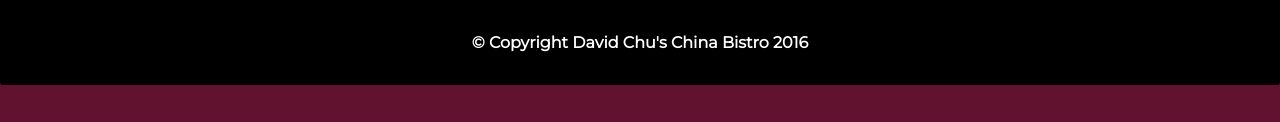
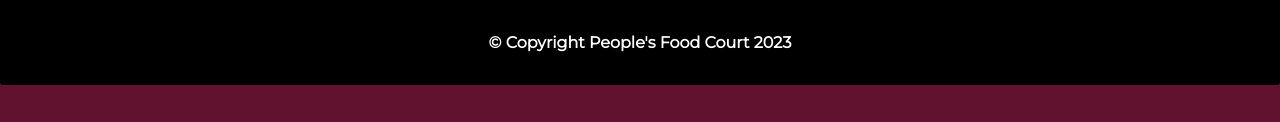
Before and after one commit to PranabKumarSahoo/peoples-food-court, a plain HTML site: page index.html in a window 1280 px wide. Shown: the part 484-606 px from the top of the page. Drawn offline with Linux system fonts and the light colour scheme; no server answers.

Commit message:
Update index.html

```diff
--- a/index.html
+++ b/index.html
@@ -102,7 +102,7 @@
           <p>"Amazing food! Great service! Couldn't ask for more! I'll be back again and again!"</p>
         </section>
       </div>
-      <div class="text-center">&copy; Copyright David Chu's China Bistro 2016</div>
+      <div class="text-center">&copy; Copyright People's Food Court 2023</div>
     </div>
   </footer>
 
```
